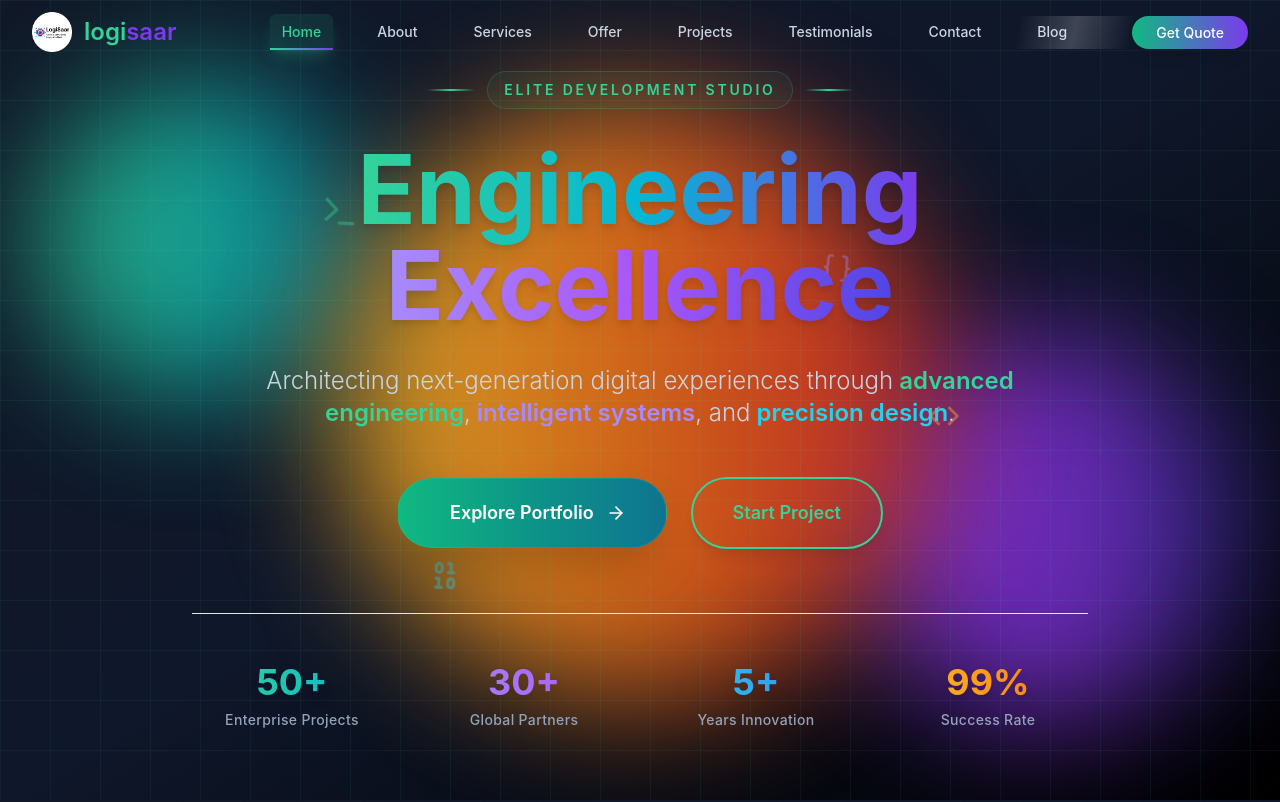
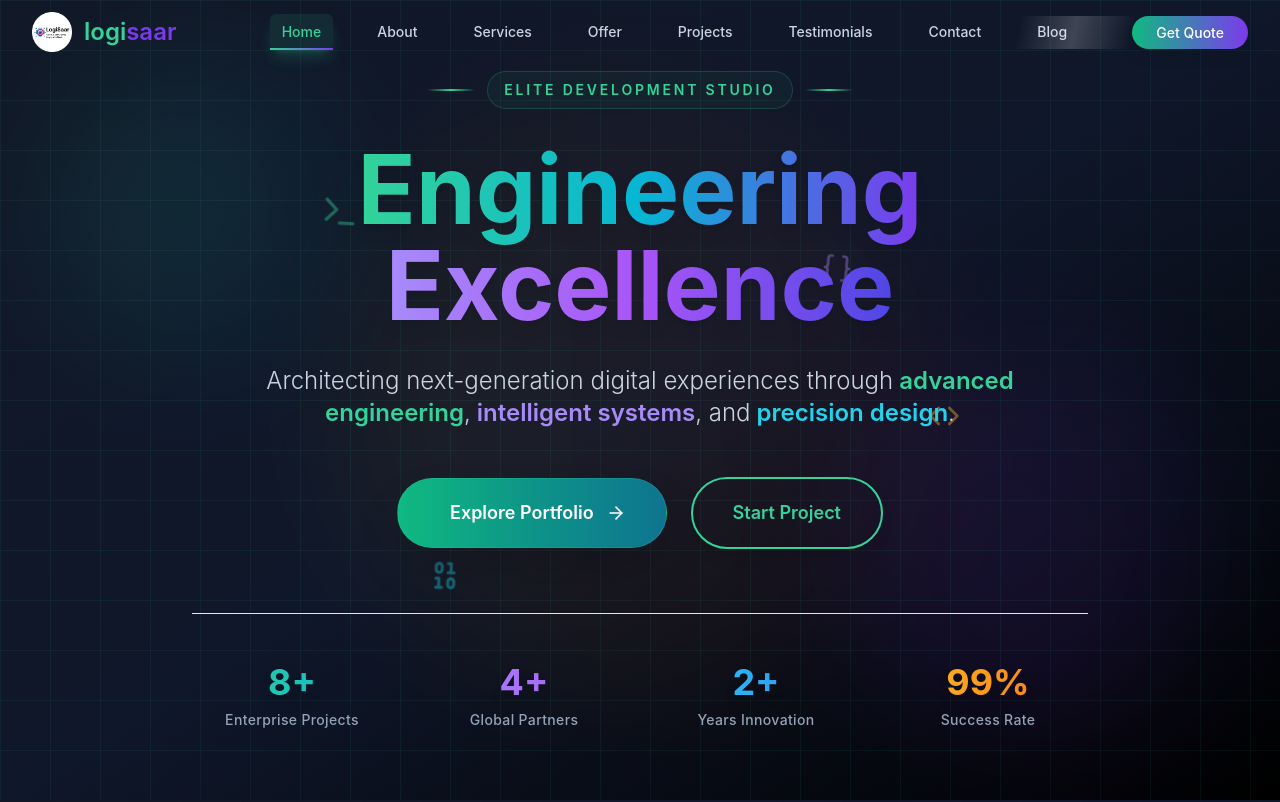
Before and after one commit to logisaar/logisaarsite, a React (Create React App) app: page / in a window 1280 px wide. Shown: the top 802 px of the page. Built offline with nearby package versions, Linux system fonts and the light colour scheme.

Commit message:
change in hero section

```diff
--- a/src/components/ClientImpact.jsx
+++ b/src/components/ClientImpact.jsx
@@ -14,9 +14,9 @@ const ClientImpact = () => {
     },
     {
       icon: <Users className="h-8 w-8" />,
-      metric: "2M+",
+      metric: "200+",
       label: "Users Reached",
-      description: "Our applications have reached over 2 million active users globally",
+      description: "Our applications have reached over 2 hundred active users globally",
       color: "from-blue-400 to-cyan-500"
     },
     {
--- a/src/components/Hero.jsx
+++ b/src/components/Hero.jsx
@@ -173,10 +173,10 @@ const Hero = () => {
         style={{ zIndex: 1 }}
       />
 
-      {/* Premium Gradient Orbs */}
-      <div className="absolute top-20 left-10 w-80 h-80 bg-gradient-to-r from-emerald-400 via-teal-500 to-cyan-600 rounded-full opacity-5 blur-3xl animate-smooth-blink" />
-      <div className="absolute bottom-20 right-10 w-96 h-96 bg-gradient-to-r from-violet-600 via-purple-600 to-indigo-800 rounded-full opacity-5 blur-3xl animate-smooth-blink" style={{ animationDelay: '2s' }} />
-      <div className="absolute top-1/2 left-1/2 transform -translate-x-1/2 -translate-y-1/2 w-[600px] h-[600px] bg-gradient-to-r from-amber-400 via-orange-500 to-red-600 rounded-full opacity-3 blur-3xl animate-smooth-blink" style={{ animationDelay: '4s' }} />
+      {/* New Subtle Gradient Glowing Shapes */}
+      <div className="absolute top-16 left-12 w-72 h-72 rounded-full bg-gradient-to-r from-emerald-400 via-teal-500 to-cyan-600 opacity-10 blur-3xl animate-pulse-slow" />
+      <div className="absolute bottom-16 right-12 w-96 h-96 rounded-full bg-gradient-to-r from-violet-600 via-purple-600 to-indigo-800 opacity-10 blur-3xl animate-pulse-slow" style={{ animationDelay: '2s' }} />
+      <div className="absolute top-1/2 left-1/2 transform -translate-x-1/2 -translate-y-1/2 w-[600px] h-[600px] rounded-full bg-gradient-to-r from-amber-400 via-orange-500 to-red-600 opacity-5 blur-3xl animate-pulse-slow" style={{ animationDelay: '4s' }} />
 
       {/* Professional Floating Elements */}
       <div className="absolute top-1/4 left-1/4 animate-float">
@@ -254,19 +254,19 @@ const Hero = () => {
           <div className="grid grid-cols-2 md:grid-cols-4 gap-8 pt-12 border-t border-gradient-to-r from-transparent via-slate-700 to-transparent">
             <div className="text-center group hover:scale-110 transition-all duration-500 cursor-pointer">
               <div className="text-4xl font-bold bg-gradient-to-r from-emerald-400 to-cyan-500 bg-clip-text text-transparent mb-2 filter drop-shadow-lg">
-                50+
+                8+
               </div>
               <div className="text-slate-400 text-sm font-medium tracking-wide">Enterprise Projects</div>
             </div>
             <div className="text-center group hover:scale-110 transition-all duration-500 cursor-pointer">
               <div className="text-4xl font-bold bg-gradient-to-r from-violet-400 to-purple-500 bg-clip-text text-transparent mb-2 filter drop-shadow-lg">
-                30+
+                4+
               </div>
               <div className="text-slate-400 text-sm font-medium tracking-wide">Global Partners</div>
             </div>
             <div className="text-center group hover:scale-110 transition-all duration-500 cursor-pointer">
               <div className="text-4xl font-bold bg-gradient-to-r from-cyan-400 to-blue-500 bg-clip-text text-transparent mb-2 filter drop-shadow-lg">
-                5+
+                2+
               </div>
               <div className="text-slate-400 text-sm font-medium tracking-wide">Years Innovation</div>
             </div>
--- a/src/pages/About.jsx
+++ b/src/pages/About.jsx
@@ -31,9 +31,9 @@ const About = () => {
   ];
 
   const achievements = [
-    { number: "50+", label: "Projects Completed", icon: <Target className="h-6 w-6" /> },
-    { number: "30+", label: "Happy Clients", icon: <Users className="h-6 w-6" /> },
-    { number: "5+", label: "Years Experience", icon: <Award className="h-6 w-6" /> },
+    { number: "8+", label: "Projects Completed", icon: <Target className="h-6 w-6" /> },
+    { number: "7+", label: "Happy Clients", icon: <Users className="h-6 w-6" /> },
+    { number: "2+", label: "Years Experience", icon: <Award className="h-6 w-6" /> },
     { number: "99%", label: "Client Satisfaction", icon: <Heart className="h-6 w-6" /> }
   ];
 
@@ -65,7 +65,7 @@ const About = () => {
               </h2>
               <div className="space-y-6 text-lg text-slate-300 leading-relaxed">
                 <p>
-                  Founded in 2025, LogiSaar began as a small team of passionate developers who believed
+                  Founded in 2024, LogiSaar began as a small team of passionate developers who believed
                   that great software could transform businesses. What started as a vision to bridge the
                   gap between innovative technology and practical business solutions has grown into a
                   trusted partner for companies worldwide.
--- a/src/pages/Testimonials.jsx
+++ b/src/pages/Testimonials.jsx
@@ -32,11 +32,11 @@ const Testimonials = () => {
               <div className="text-slate-300">Average Rating</div>
             </div>
             <div className="bg-slate-800/50 backdrop-blur-sm rounded-2xl p-6 border border-slate-700">
-              <div className="text-3xl font-bold text-purple-400 mb-2">30+</div>
+              <div className="text-3xl font-bold text-purple-400 mb-2">7+</div>
               <div className="text-slate-300">Happy Clients</div>
             </div>
             <div className="bg-slate-800/50 backdrop-blur-sm rounded-2xl p-6 border border-slate-700">
-              <div className="text-3xl font-bold text-green-400 mb-2">50+</div>
+              <div className="text-3xl font-bold text-green-400 mb-2">8+</div>
               <div className="text-slate-300">Projects Completed</div>
             </div>
             <div className="bg-slate-800/50 backdrop-blur-sm rounded-2xl p-6 border border-slate-700">
```
Also changed, not shown: 1 other file (tests, documents, lock files or other folders).
